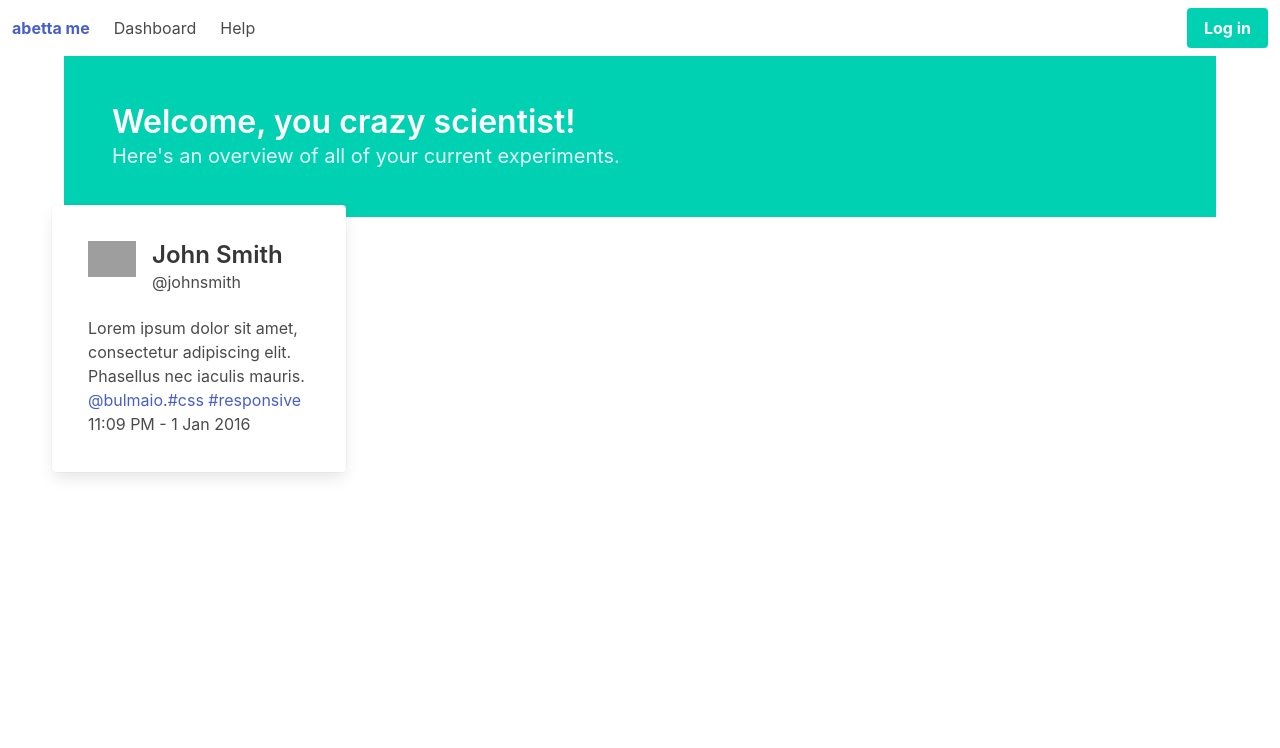
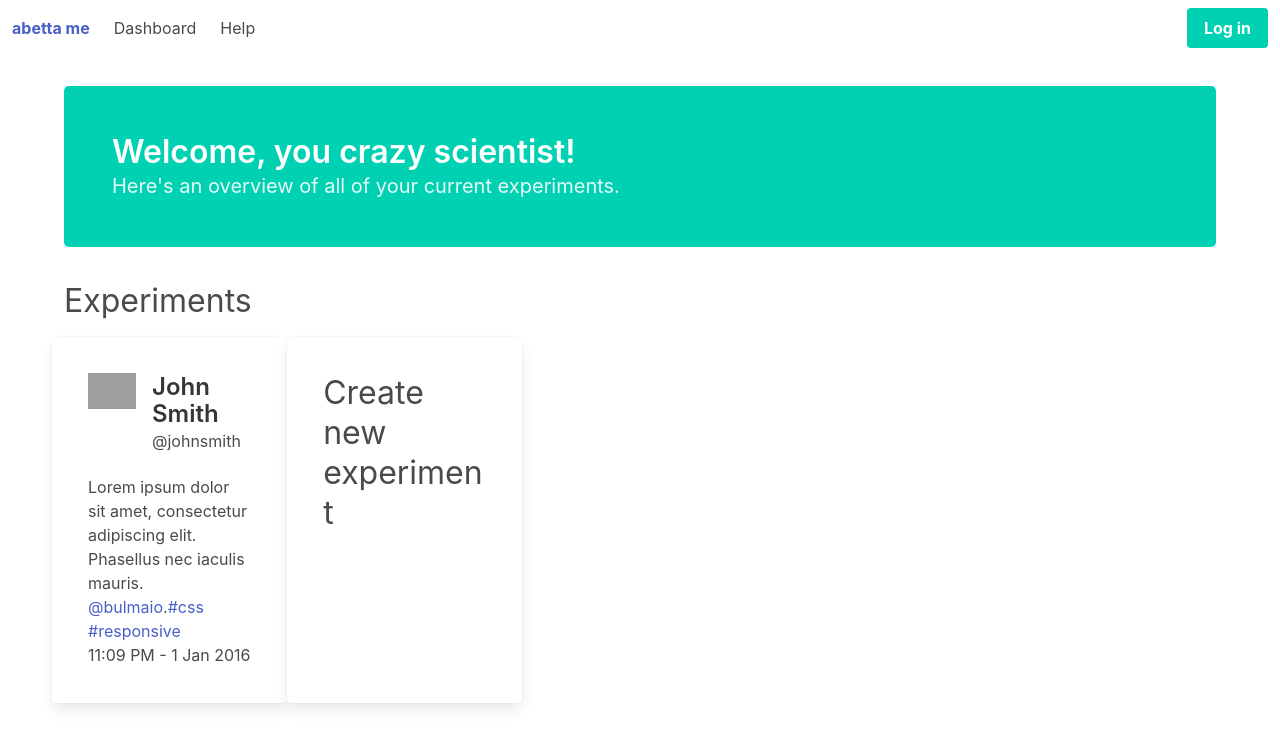
Before and after one commit to redis-developer/abetta-ux, a React (Create React App) app: page /dashboard in a window 1280 px wide. Shown: the top 748 px of the page. Built offline with nearby package versions, Linux system fonts and the light colour scheme; grey boxes are pictures that could not be loaded.

Commit message:
Changes in dashboard

```diff
--- /dev/null
+++ b/src/dashboard/Dashboard.css
@@ -0,0 +1,4 @@
+.hero {
+    margin: 30px 0;
+    border-radius: 5px;
+}
--- a/src/dashboard/Dashboard.tsx
+++ b/src/dashboard/Dashboard.tsx
@@ -1,10 +1,10 @@
 import React from "react";
 import logo from "./logo.svg";
+import './Dashboard.css';
 
 export function Dashboard() {
   return (
-    <div className="container">
-      <div className="container">
+    <div className="container block">
       <section className="hero is-primary">
         <div className="hero-body">
           <p className="title">Welcome, you crazy scientist!</p>
@@ -13,10 +13,12 @@ export function Dashboard() {
           </p>
         </div>
       </section>
-      </div>
 
-      <div className="columns">
-        <div className="card column">
+      <h1 className="is-size-3">Experiments</h1>
+      <br></br>
+
+      <div className="block columns">
+        <div className="card column block">
           <div className="card-content">
             <div className="media">
               <div className="media-left">
@@ -42,6 +44,11 @@ export function Dashboard() {
             </div>
           </div>
         </div>
+        <div className="card column block">
+          <div className="card-content">
+            <a className="subtitle is-3 is-spaced" href="/wizard">Create new experiment</a>
+          </div>
+        </div>
 
         <div className="column"></div>
         <div className="column"></div>
```
Lines whose indentation alone changed are shown as unchanged.
